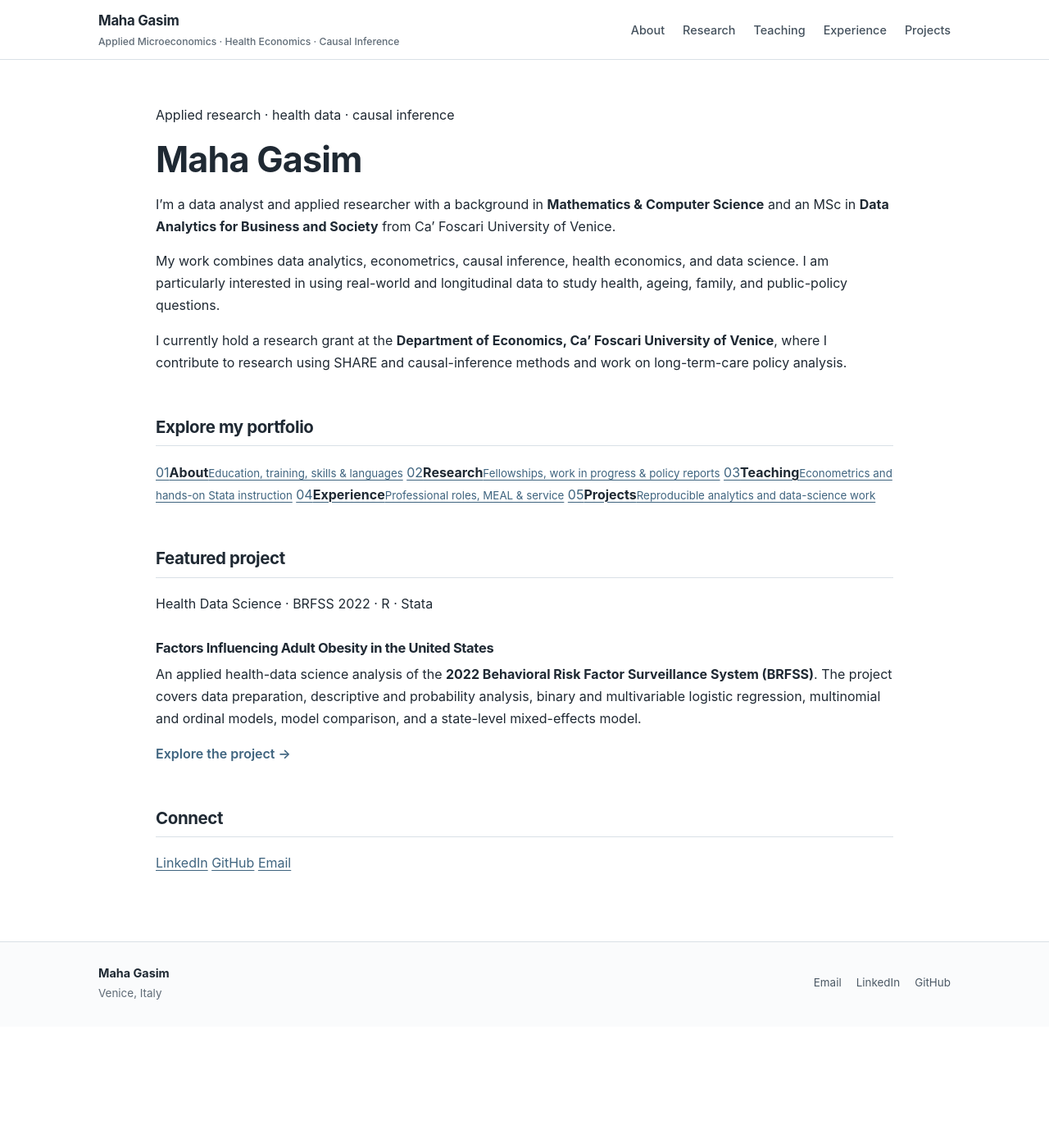
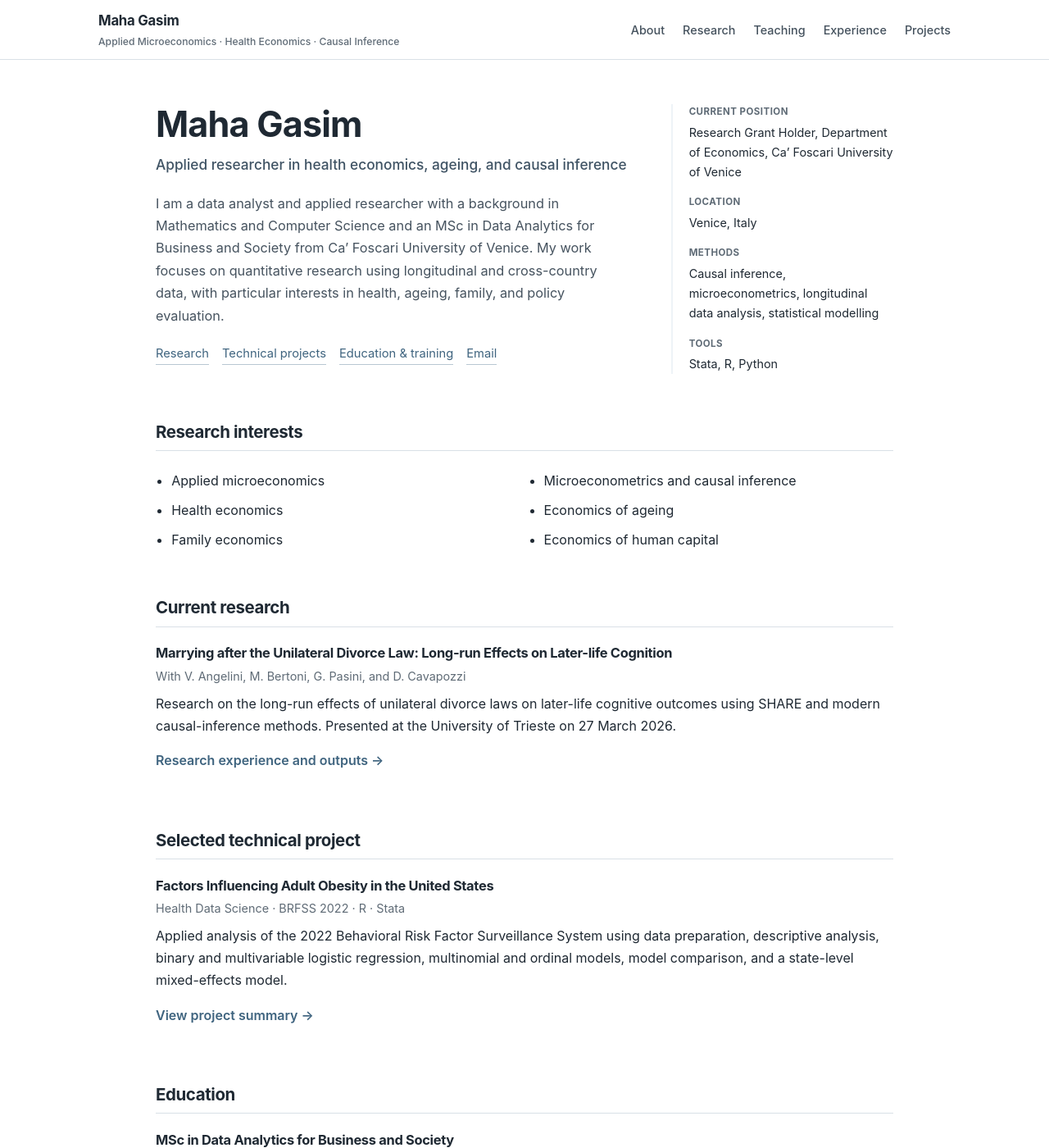
Before and after one commit to mahagasim/mahagasim.github.io, a Jekyll site: the page built from index.md, in a window 1280 px wide and 1400 px high. Shown: the whole window at 82% size. Built offline with Jekyll 4.4.1, drawn with Linux system fonts in a browser that asks for light colours; some of the changed text lies outside the part shown.

Commit message:
Rewrite homepage as academic PhD application profile

```diff
--- a/index.md
+++ b/index.md
@@ -3,37 +3,77 @@ layout: default
 title: Home
 ---
 
-<div class="hero">
-  <p class="eyebrow">Applied research · health data · causal inference</p>
-  <h1>Maha Gasim</h1>
-  <p class="hero-lead">I’m a data analyst and applied researcher with a background in <strong>Mathematics & Computer Science</strong> and an MSc in <strong>Data Analytics for Business and Society</strong> from Ca’ Foscari University of Venice.</p>
-  <p>My work combines data analytics, econometrics, causal inference, health economics, and data science. I am particularly interested in using real-world and longitudinal data to study health, ageing, family, and public-policy questions.</p>
-  <p>I currently hold a research grant at the <strong>Department of Economics, Ca’ Foscari University of Venice</strong>, where I contribute to research using SHARE and causal-inference methods and work on long-term-care policy analysis.</p>
+<div class="academic-hero">
+  <div>
+    <h1>Maha Gasim</h1>
+    <p class="role-line">Applied researcher in health economics, ageing, and causal inference</p>
+    <p class="hero-summary">I am a data analyst and applied researcher with a background in Mathematics and Computer Science and an MSc in Data Analytics for Business and Society from Ca’ Foscari University of Venice. My work focuses on quantitative research using longitudinal and cross-country data, with particular interests in health, ageing, family, and policy evaluation.</p>
+    <div class="academic-links">
+      <a href="research.html">Research</a>
+      <a href="projects.html">Technical projects</a>
+      <a href="about.html">Education & training</a>
+      <a href="mailto:mahagasim@gmail.com">Email</a>
+    </div>
+  </div>
+
+  <aside class="profile-meta">
+    <dl>
+      <dt>Current position</dt>
+      <dd>Research Grant Holder, Department of Economics, Ca’ Foscari University of Venice</dd>
+
+      <dt>Location</dt>
+      <dd>Venice, Italy</dd>
+
+      <dt>Methods</dt>
+      <dd>Causal inference, microeconometrics, longitudinal data analysis, statistical modelling</dd>
+
+      <dt>Tools</dt>
+      <dd>Stata, R, Python</dd>
+    </dl>
+  </aside>
 </div>
 
-## Explore my portfolio
+## Research interests
 
-<div class="portfolio-grid">
-  <a class="portfolio-card" href="about.html"><span>01</span><strong>About</strong><small>Education, training, skills & languages</small></a>
-  <a class="portfolio-card" href="research.html"><span>02</span><strong>Research</strong><small>Fellowships, work in progress & policy reports</small></a>
-  <a class="portfolio-card" href="teaching.html"><span>03</span><strong>Teaching</strong><small>Econometrics and hands-on Stata instruction</small></a>
-  <a class="portfolio-card" href="experience.html"><span>04</span><strong>Experience</strong><small>Professional roles, MEAL & service</small></a>
-  <a class="portfolio-card" href="projects.html"><span>05</span><strong>Projects</strong><small>Reproducible analytics and data-science work</small></a>
+<ul class="interest-list">
+  <li>Applied microeconomics</li>
+  <li>Microeconometrics and causal inference</li>
+  <li>Health economics</li>
+  <li>Economics of ageing</li>
+  <li>Family economics</li>
+  <li>Economics of human capital</li>
+</ul>
+
+## Current research
+
+<div class="home-entry">
+  <h3>Marrying after the Unilateral Divorce Law: Long-run Effects on Later-life Cognition</h3>
+  <p class="meta">With V. Angelini, M. Bertoni, G. Pasini, and D. Cavapozzi</p>
+  <p>Research on the long-run effects of unilateral divorce laws on later-life cognitive outcomes using SHARE and modern causal-inference methods. Presented at the University of Trieste on 27 March 2026.</p>
+  <a class="text-link" href="research.html">Research experience and outputs →</a>
 </div>
 
-## Featured project
+## Selected technical project
 
-<div class="featured-project">
-  <p class="eyebrow">Health Data Science · BRFSS 2022 · R · Stata</p>
+<div class="home-entry">
   <h3>Factors Influencing Adult Obesity in the United States</h3>
-  <p>An applied health-data science analysis of the <strong>2022 Behavioral Risk Factor Surveillance System (BRFSS)</strong>. The project covers data preparation, descriptive and probability analysis, binary and multivariable logistic regression, multinomial and ordinal models, model comparison, and a state-level mixed-effects model.</p>
-  <a class="text-link" href="projects.html">Explore the project →</a>
+  <p class="meta">Health Data Science · BRFSS 2022 · R · Stata</p>
+  <p>Applied analysis of the 2022 Behavioral Risk Factor Surveillance System using data preparation, descriptive analysis, binary and multivariable logistic regression, multinomial and ordinal models, model comparison, and a state-level mixed-effects model.</p>
+  <a class="text-link" href="projects.html">View project summary →</a>
 </div>
 
-## Connect
+## Education
 
-<div class="connect-links">
-  <a href="https://www.linkedin.com/in/maha-gasim-678975122">LinkedIn</a>
-  <a href="https://github.com/mahagasim">GitHub</a>
-  <a href="mailto:mahagasim@gmail.com">Email</a>
+<div class="home-entry">
+  <h3>MSc in Data Analytics for Business and Society</h3>
+  <p class="meta">Ca’ Foscari University of Venice · 2024</p>
+  <p><strong>Thesis:</strong> <em>The Health Consequences of Family Dissolution Late in Life: Evidence from SHARE.</em></p>
 </div>
+
+<div class="home-entry">
+  <h3>BSc (Honours) in Mathematics and Computer Science</h3>
+  <p class="meta">University of Khartoum · 2021</p>
+  <p><strong>Thesis:</strong> <em>Predicting Students’ Final Grades Using Naive Bayes.</em></p>
+</div>
+
+<p class="research-note">This website presents selected research, teaching, professional experience, and technical work relevant to my academic and research profile. Full details are available in the dedicated pages above.</p>
```
